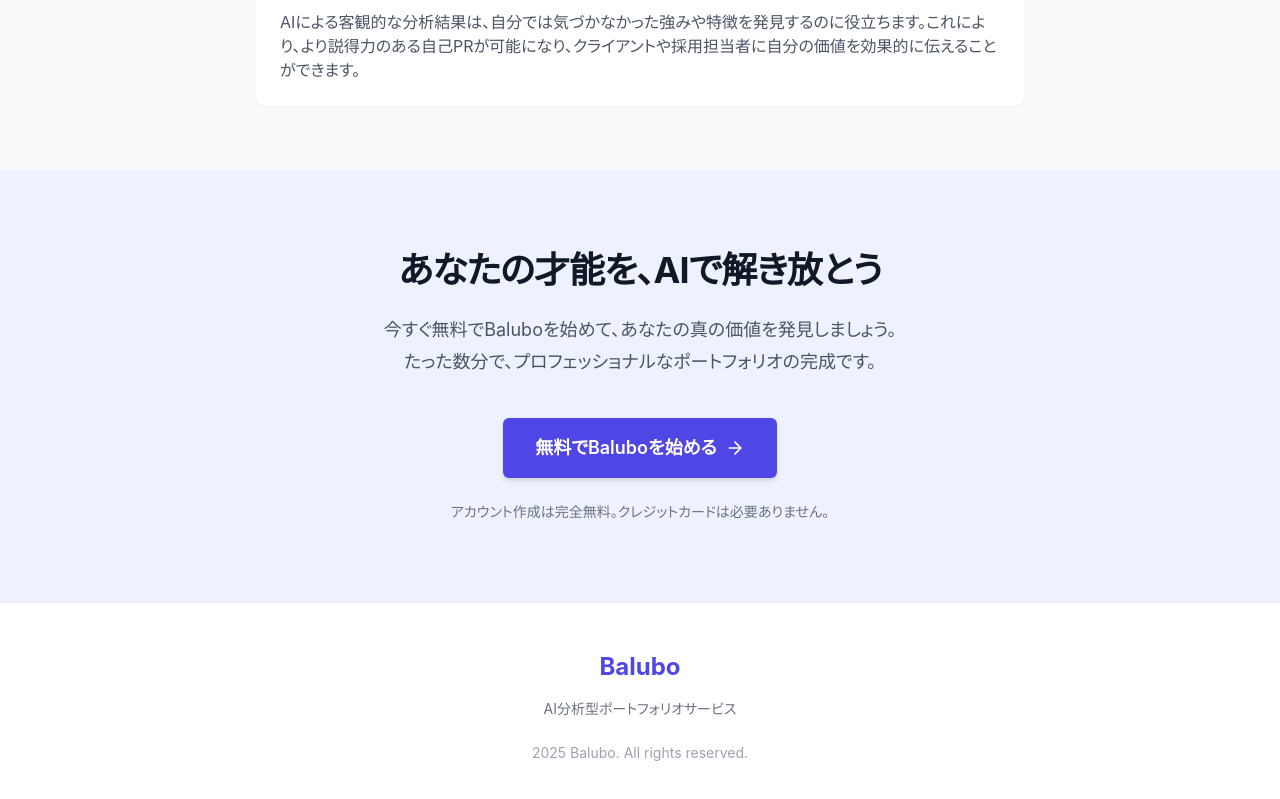
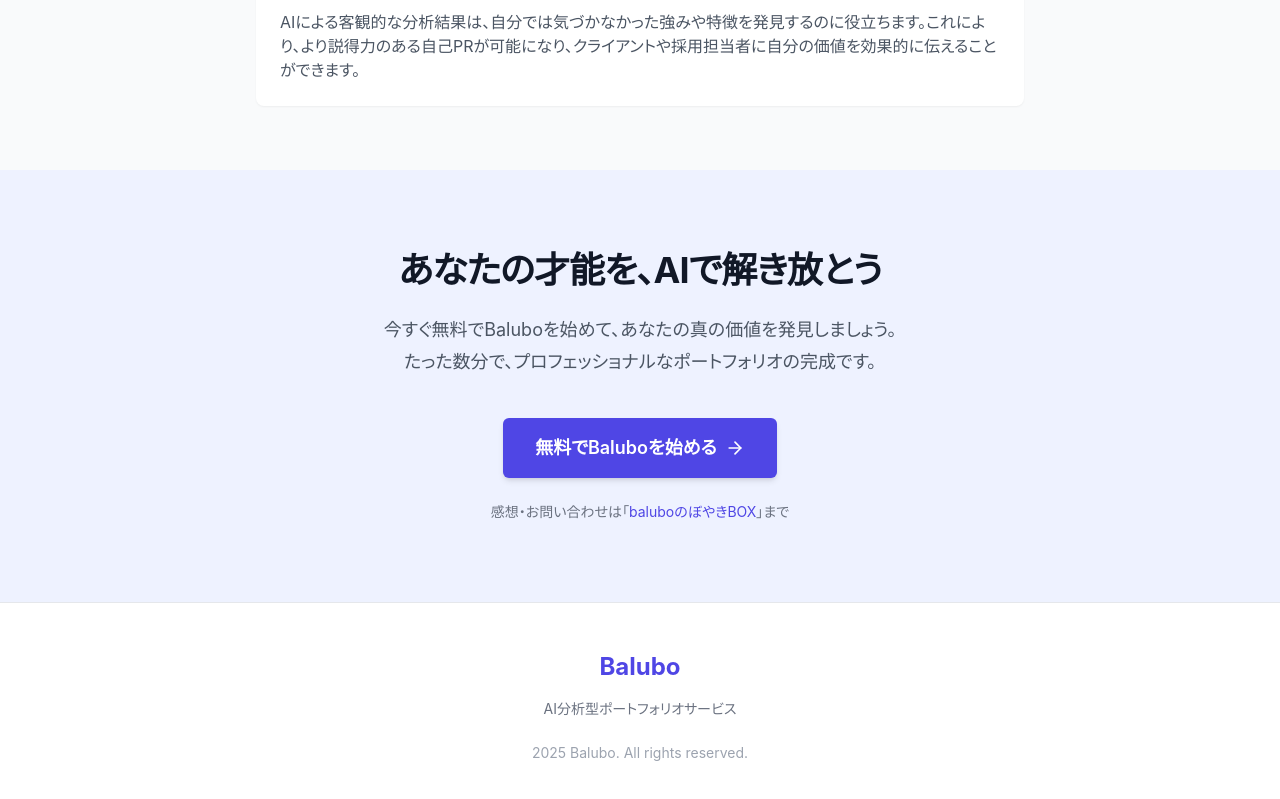
Before and after one commit to FKimi/balubo_project, a React (Vite) app: page / in a window 1280 px wide. Shown: the part 3678-4477 px from the top of the page. Built offline with nearby package versions, Linux system fonts and the light colour scheme; no server answers; the database is empty.

Commit message:
ぼやきBOXへのリンクを追加、事業企画書を作成

```diff
--- a/src/App.tsx
+++ b/src/App.tsx
@@ -425,7 +425,7 @@
               </button>
             </div>
             <p className="mt-6 text-sm text-gray-500">
-              アカウント作成は完全無料。クレジットカードは必要ありません。
+              感想・お問い合わせは「<a href="https://docs.google.com/spreadsheets/d/1nfcbO8H1DkpfYocAIQmoAWTGpPwJe_Etj-vWw9RvT-Y/edit?gid=0#gid=0" target="_blank" rel="noopener noreferrer" className="text-indigo-600 hover:underline">baluboのぼやきBOX</a>」まで
             </p>
           </div>
         </div>
```
Also changed, not shown: 1 other file (tests, documents, lock files or other folders).
